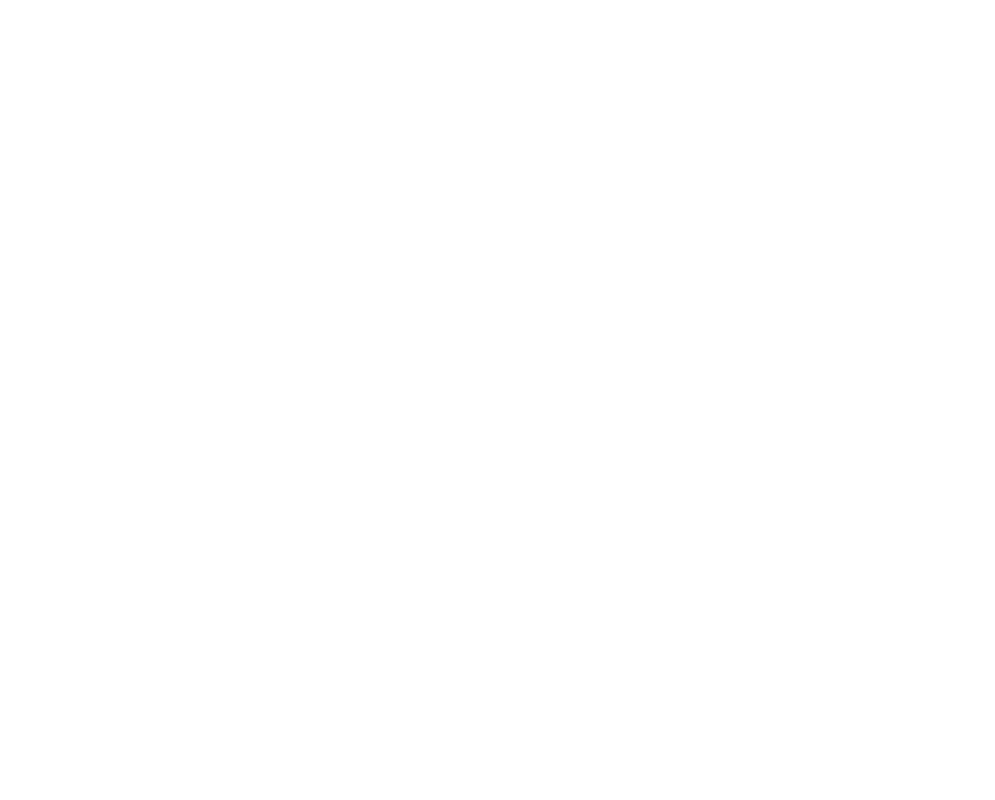
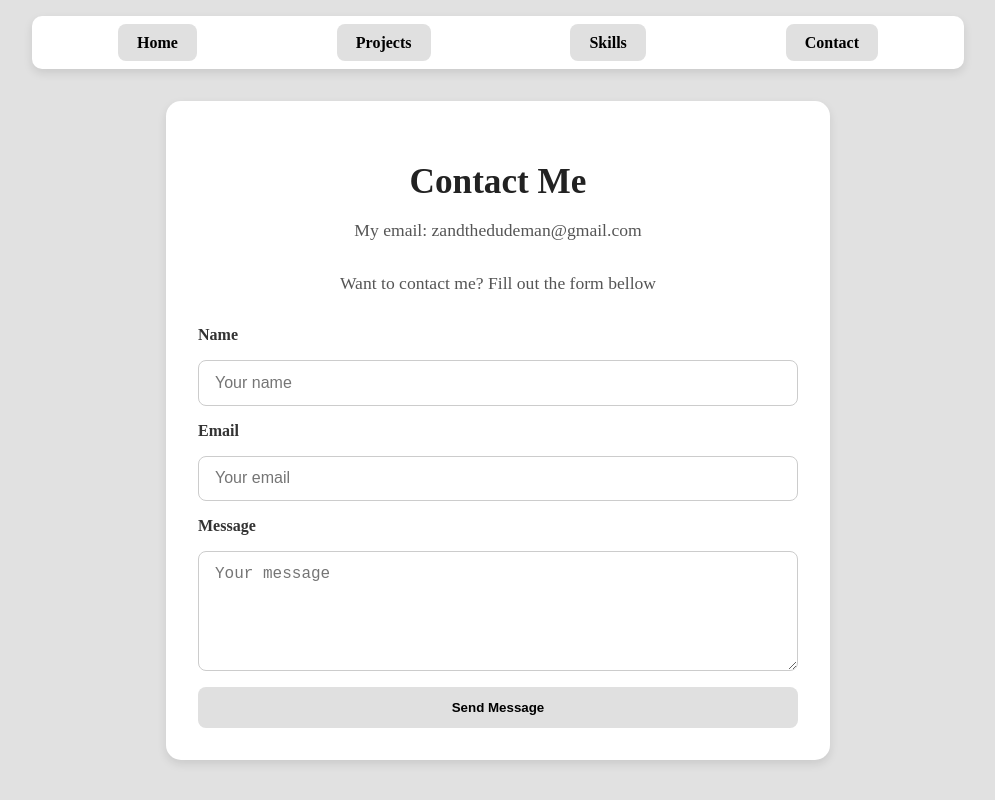
Before and after one commit to Zandi-Galpin/WEB504-assessment-1-Zandi-Galpin, a website: page pages/contact.html in a window 1280 px wide. Shown: the whole page, without its empty margins (142-1137 px from the left). Drawn offline with Linux system fonts and the light colour scheme.

Commit message:
contact page added

```diff
--- a/components/contact/contact.css
+++ b/components/contact/contact.css
@@ -0,0 +1,67 @@
+body{
+    background-color: rgb(225, 225, 225);
+}
+
+.contact-content {
+  background: #ffffff;
+  border-radius: 15px;
+  padding: 2rem;
+  margin: 2rem auto;
+  max-width: 600px;
+  width: 90%;
+  box-shadow: 0 4px 10px rgba(0,0,0,0.1);
+  text-align: center;
+}
+
+.contact-content h1 {
+  font-size: 2.2rem;
+  margin-bottom: 0.5rem;
+  color: #222;
+}
+
+.contact-content .contact-intro {
+  font-size: 1.1rem;
+  color: #555;
+  margin-bottom: 2rem;
+}
+
+.contact-form {
+  display: flex;
+  flex-direction: column;
+  gap: 1rem;
+  text-align: left;
+}
+
+.contact-form label {
+  font-weight: bold;
+  color: #333;
+}
+
+.contact-form input,
+.contact-form textarea {
+  padding: 0.8rem 1rem;
+  border-radius: 8px;
+  border: 1px solid #ccc;
+  font-size: 1rem;
+  width: 100%;
+  box-sizing: border-box;
+}
+
+.contact-form textarea {
+  resize: vertical;
+  min-height: 120px;
+}
+
+.contact-form button {
+  padding: 0.8rem 1.2rem;
+  background: #e0e0e0;
+  color: #000;
+  font-weight: bold;
+  border: none;
+  border-radius: 8px;
+  cursor: pointer;
+}
+
+.contact-form button:hover {
+  background: #add8e8;
+}
--- a/components/header/header.css
+++ b/components/header/header.css
@@ -1,3 +1,7 @@
+body{
+    background-color: rgb(225, 225, 225);
+}
+
 .site-header {
   position: sticky;
   top: 0;
--- a/components/projects/projects.css
+++ b/components/projects/projects.css
@@ -1,3 +1,7 @@
+body{
+    background-color: rgb(225, 225, 225);
+}
+
 .projects-content {
   background: #ffffff;
   border-radius: 15px;
--- a/pages/contact.html
+++ b/pages/contact.html
@@ -3,9 +3,46 @@
 <head>
     <meta charset="UTF-8">
     <meta name="viewport" content="width=device-width, initial-scale=1.0">
-    <title>Document</title>
+    <title>contact page</title>
+    <link rel="stylesheet" href="../components/contact/contact.css">
+    <link rel="stylesheet" href="../components/header/header.css">
 </head>
 <body>
 
+<header class="site-header">
+  <nav class="navbar">
+    <ul>
+      <li><a href="index.html">Home</a></li>
+      <li><a href="projects.html">Projects</a></li>
+      <li><a href="skills.html">Skills</a></li>
+      <li><a href="contact.html">Contact</a></li>
+    </ul>
+  </nav>
+</header>
+
+<section class="contact-content">
+  <h1>Contact Me</h1>
+  <p class="contact-intro">
+    My email: zandthedudeman@gmail.com
+  </p>
+  <p class="contact-intro">
+    Want to contact me? Fill out the form bellow
+  </p>
+
+  <form class="contact-form">
+    <label for="name">Name</label>
+    <input type="text" id="name" name="name" placeholder="Your name">
+
+    <label for="email">Email</label>
+    <input type="email" id="email" name="email" placeholder="Your email">
+
+    <label for="message">Message</label>
+    <textarea id="message" name="message" placeholder="Your message"></textarea>
+
+    <button type="submit">Send Message</button>
+  </form>
+</section>
+
+
 </body>
 </html>
```
Also changed, not shown: components/contact/contact.html (+36 -0 lines).
